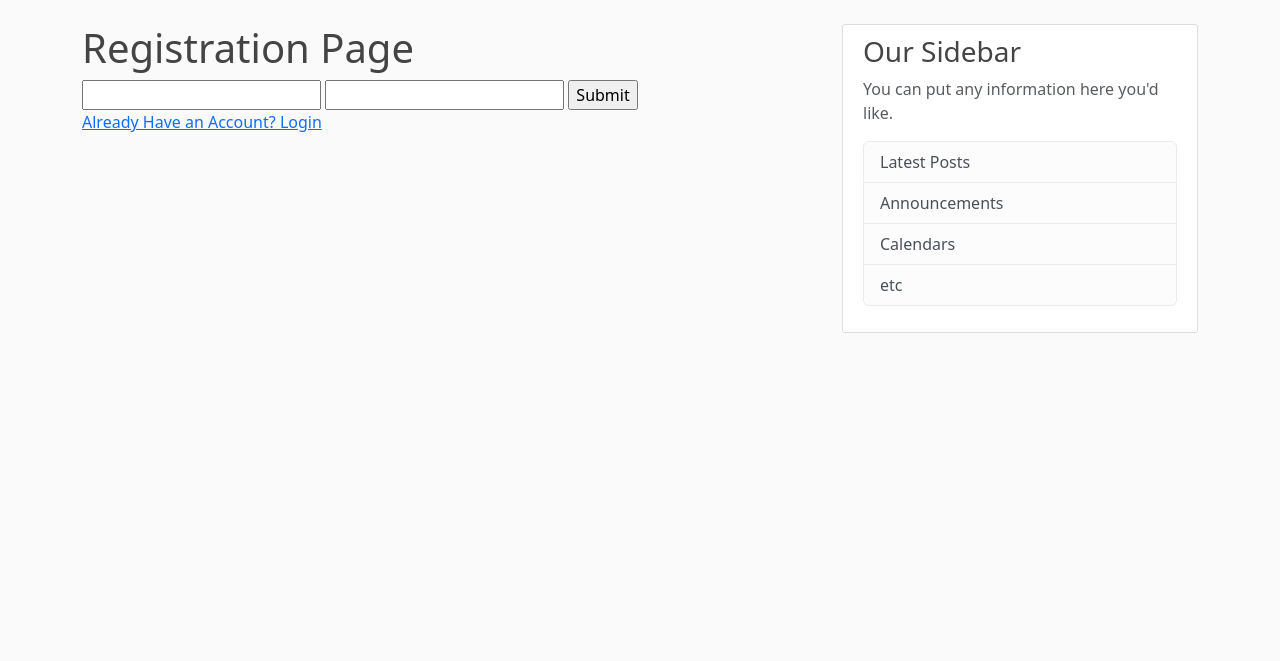
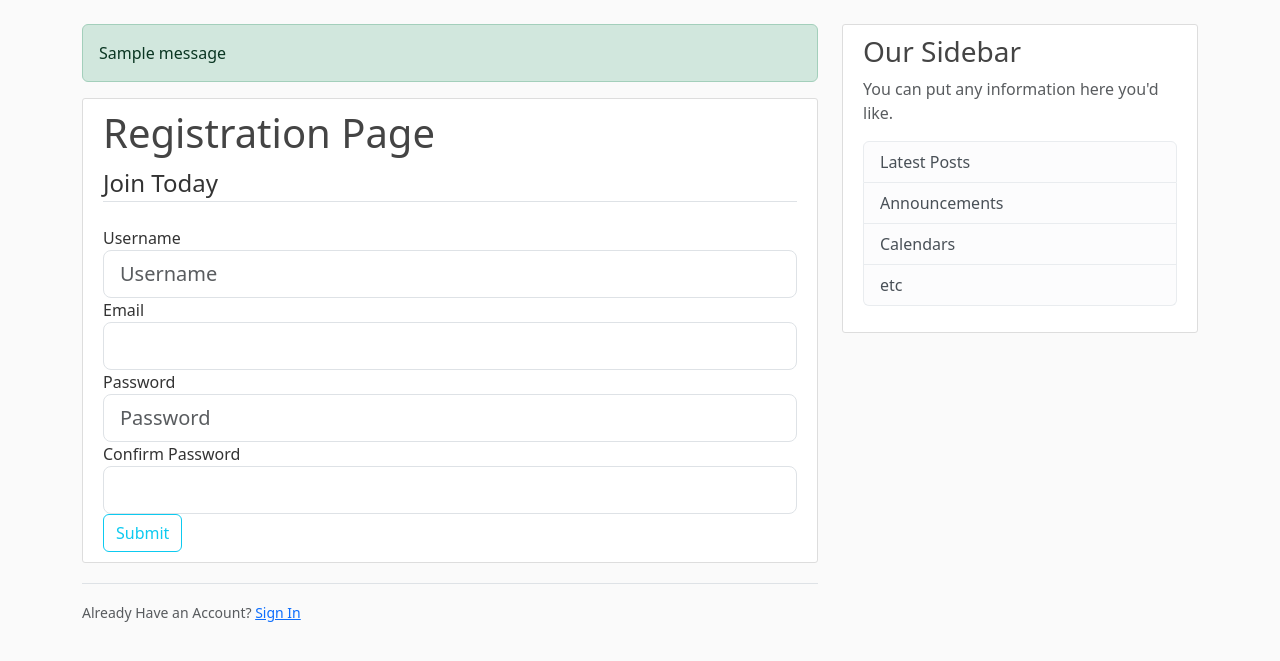
Before and after one commit to yaitbella/trainee, a Flask app: template templates/register.html in a window 1280 px wide. Shown: the part 56-717 px from the top of the page. Run offline with Flask 3, Linux system fonts and the light colour scheme; the template is opened without the code that fills it: values that come from a table or form of the project are taken from there, most other values are stand-ins (such as "Sample title", 1, 10 or a date in 2020); one stand-in notice (Sample message) is shown; form fields are guessed from the names that the template uses; parts of the project's set-up code (start-up, migrations or seed data) failed here and were passed over.

Commit message:
mid corey tutorial ep 3

```diff
--- a/forms.py
+++ b/forms.py
@@ -0,0 +1,28 @@
+from flask_wtf import FlaskForm
+from flask_wtf import FlaskForm
+from wtforms import StringField, PasswordField, SubmitField, BooleanField
+from wtforms.validators import InputRequired, Length, ValidationError, DataRequired, Email, EqualTo
+
+class RegisterForm(FlaskForm): #inherits from flask form
+    username = StringField(validators=[
+                           InputRequired(), Length(min=4, max=20)], render_kw={"placeholder": "Username"}) # string field that must be field out; 4 - 20 characters
+
+    password = PasswordField(validators=[
+                             InputRequired(), Length(min=8, max=20)], render_kw={"placeholder": "Password"})
+    confirm_password = PasswordField('Confirm Password', validators=[DataRequired(), EqualTo('password')])
+    email = StringField('Email', validators=[DataRequired(), Email()])
+    submit = SubmitField('Submit')
+
+    # def validate_username(self, username): #method that verifies if there already exists a username or not
+    #     existing_user_username = User.query.filter_by(username=username.data).first()
+    #     if existing_user_username:
+    #         raise ValidationError('That username already exists. Please choose a different one.')
+
+class LoginForm(FlaskForm): #inherits from flask form
+    username = StringField(validators=[
+                           InputRequired(), Length(min=4, max=20)], render_kw={"placeholder": "Username"}) # string field that must be field out; 4 - 20 characters
+
+    password = PasswordField(validators=[
+                             InputRequired(), Length(min=8, max=20)], render_kw={"placeholder": "Password"})
+    remember = BooleanField('Remember Me')
+    submit = SubmitField('Login')
--- a/templates/layout.html
+++ b/templates/layout.html
@@ -41,6 +41,17 @@
     <main role="main" class="container">
     <div class="row">
         <div class="col-md-8">
+
+            <!-- creates a temporary success message after making account -->
+        {% with messages = get_flashed_messages(with_categories=true) %}
+            {% if messages %}
+                {% for category, message in messages %}
+                    <div class="alert alert-{{ category }}">
+                        {{ message }}
+                    </div>
+                {% endfor %}
+            {% endif %}
+        {% endwith %}
         {% block content %}{% endblock %}
         </div>
         <div class="col-md-4">
--- a/templates/register.html
+++ b/templates/register.html
@@ -1,13 +1,77 @@
 {% extends "layout.html" %}
 {% block content %}
-    <h1> Registration Page </h1>
+    <div class="content-section">
+        <h1> Registration Page </h1>
 
-    <form method="POST" action="">
-        {{ form.hidden_tag() }}
-        {{ form.username }} <!-- accessing the username var in LoginForm()-->
-        {{ form.password }} <!-- accessing the password var in LoginForm()-->
-        {{ form.submit }} <!-- accessing the submit var in LoginForm()-->
-    </form>
+        <form method="POST" action="">
+            {{ form.hidden_tag() }} <!-- idk what it does but its for security-->
+            <fieldset class="form-group">
+                <legend class="border-bottom mb-4">Join Today</legend>
+                <div class="form-group">
+                    {{ form.username.label(class="form-control-label") }}  <!-- accessing the username var in LoginForm()-->
 
-    <a href="{{url_for('login')}}"> Already Have an Account? Login </a> <br>
+                    <!-- if form had errors  -->
+                    {% if form.username.errors %}
+                        {{ form.username(class="form-control form-control-lg is-invalid") }}
+                        <div class="invalid-feedback">
+                            {% for error in form.username.errors %}
+                            <span> {{ error }} </span>
+                            {% endfor %}
+                        </div>
+                    {% else %}
+                        {{ form.username(class="form-control form-control-lg") }}
+                    {% endif %}
+
+                </div>
+                <div class="form-group">
+                    {{ form.email.label(class="form-control-label") }}
+                    {% if form.email.errors %}
+                        {{ form.email(class="form-control form-control-lg is-invalid") }}
+                        <div class="invalid-feedback">
+                            {% for error in form.email.errors %}
+                            <span> {{ error }} </span>
+                            {% endfor %}
+                        </div>
+                    {% else %}
+                        {{ form.email(class="form-control form-control-lg") }}
+                    {% endif %}
+                </div>
+                <div class="form-group">
+                    {{ form.password.label(class="form-control-label") }}  <!-- accessing the username var in LoginForm()-->
+                    {% if form.password.errors %}
+                        {{ form.password(class="form-control form-control-lg is-invalid") }}
+                        <div class="invalid-feedback">
+                            {% for error in form.password.errors %}
+                            <span> {{ error }} </span>
+                            {% endfor %}
+                        </div>
+                    {% else %}
+                        {{ form.password(class="form-control form-control-lg") }}
+                    {% endif %}
+                </div>
+                <div class="form-group">
+                    {{ form.confirm_password.label(class="form-control-label") }}  <!-- accessing the username var in LoginForm()-->
+                    {% if form.confirm_password.errors %}
+                        {{ form.confirm_password(class="form-control form-control-lg is-invalid") }}
+                        <div class="invalid-feedback">
+                            {% for error in form.confirm_password.errors %}
+                            <span> {{ error }} </span>
+                            {% endfor %}
+                        </div>
+                    {% else %}
+                        {{ form.confirm_password(class="form-control form-control-lg") }}
+                    {% endif %}
+                </div>
+            </fieldset>
+            <div class="form-group">
+                {{ form.submit(class="btn btn-outline-info") }}
+            </div>
+        </form>
+    </div>
+
+    <div class="border-top pt-3">
+        <small class="text-muted">
+            Already Have an Account? <a class="ml-2" href="{{url_for('login')}}"> Sign In </a> <br>
+        </small>
+    </div>
 {% endblock content %}
--- a/trainee.py
+++ b/trainee.py
@@ -1,4 +1,4 @@
-from flask import Flask, render_template, url_for, redirect
+from flask import Flask, render_template, url_for, redirect, flash
 from flask_sqlalchemy import SQLAlchemy
 from flask_login import UserMixin, login_user, login_required, LoginManager, logout_user, current_user
 from flask_bcrypt import Bcrypt
@@ -35,7 +35,7 @@ class User(db.Model, UserMixin):
 def home():
     return render_template('home.html') #this goes into /templates and looks for "home.html"
 
-@app.route("/login")
+@app.route("/login", methods=['GET', 'POST'])
 def login():
     form = LoginForm()
 
@@ -49,15 +49,17 @@ def login():
     return render_template('login.html', title='login', form=form)
 
 
-@app.route("/register")
+@app.route("/register", methods=['GET', 'POST'])
 def register():
     form = RegisterForm()
 
     if form.validate_on_submit(): # stores the hashed version of the password on submission
-        hashed_password = bcrypt.generate_password_hash(form.password.data)
-        new_user = User(username=form.username.data, password=hashed_password)
-        db.session.add(new_user)
-        db.session.commit()
+        flash(f'Account Created for {form.username.data}!', 'success')
+        # hashed_password = bcrypt.generate_password_hash(form.password.data)
+        # new_user = User(username=form.username.data, password=hashed_password)
+        # db.session.add(new_user)
+        # db.session.commit()
+
         return redirect(url_for('login'))
 
     return render_template('register.html', title='Register', form=form)
```
Also changed, not shown: templates/home.html (+0 -12 lines).
